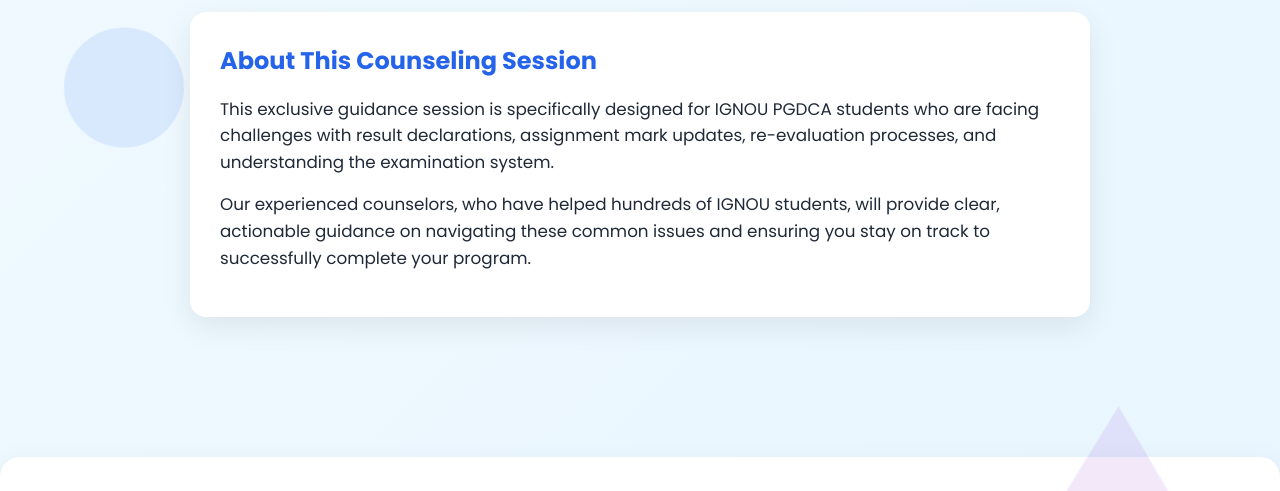
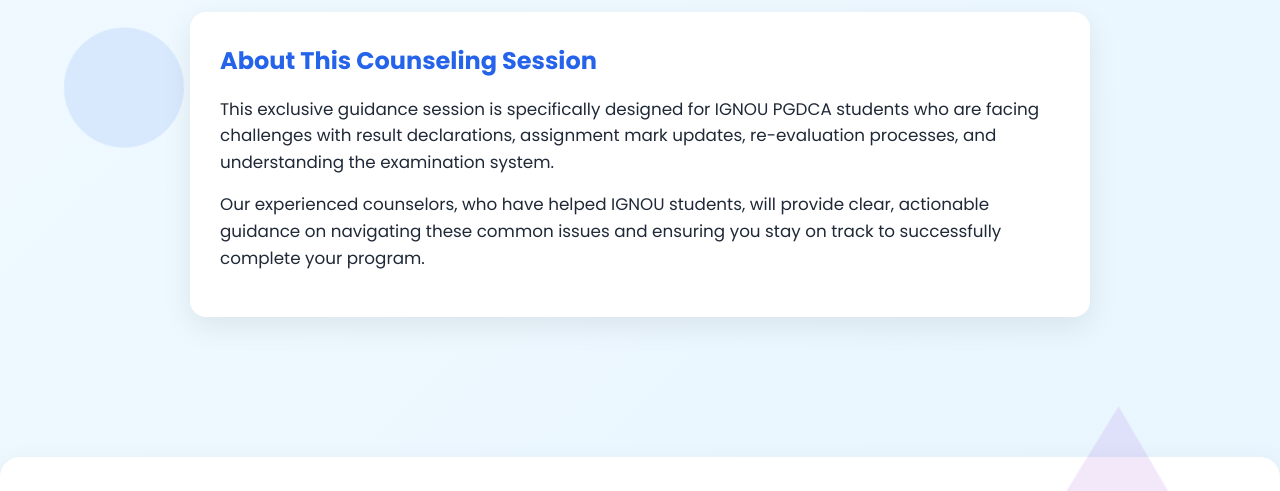
Before and after one commit to symbioticinstitute/IGNO, a plain HTML site: page index.html in a window 1280 px wide. Shown: the part 320-811 px from the top of the page. Drawn offline with Linux system fonts and the light colour scheme.

Commit message:
Update index.html

```diff
--- a/index.html
+++ b/index.html
@@ -614,7 +614,7 @@
             <div class="intro-box">
                 <h2>About This Counseling Session</h2>
                 <p>This exclusive guidance session is specifically designed for IGNOU PGDCA students who are facing challenges with result declarations, assignment mark updates, re-evaluation processes, and understanding the examination system.</p>
-                <p>Our experienced counselors, who have helped hundreds of IGNOU students, will provide clear, actionable guidance on navigating these common issues and ensuring you stay on track to successfully complete your program.</p>
+                <p>Our experienced counselors, who have helped IGNOU students, will provide clear, actionable guidance on navigating these common issues and ensuring you stay on track to successfully complete your program.</p>
             </div>
         </div>
     </section>
```
